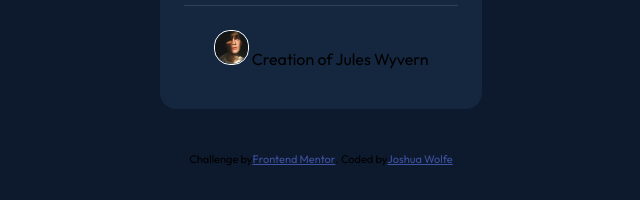
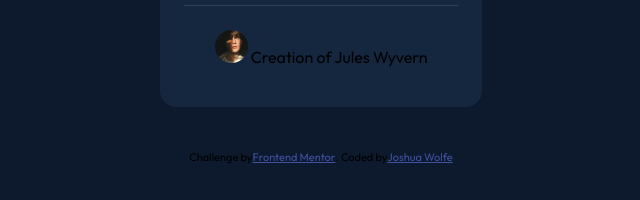
Before and after one commit to joshuamwolfe/nft-card, a website: page index.html in a window 1280 px wide. Shown: the part 520-720 px from the top of the page, 319-959 px from the left. Drawn offline with Linux system fonts and the light colour scheme; a web font is replaced by a local one.

Commit message:
Backing up code.

```diff
--- a/css/style.css
+++ b/css/style.css
@@ -44,7 +44,7 @@ main hr {
     margin: 0.5rem;
 }
 
-main img {
+main > img {
     max-width: 18.125rem;
     border-radius: 1rem;
 }
@@ -96,5 +96,4 @@ footer {
 .profile-image-section img {
     height: 33px;
     width: 33px;
-    border: 0.031rem solid white;
 }
```
